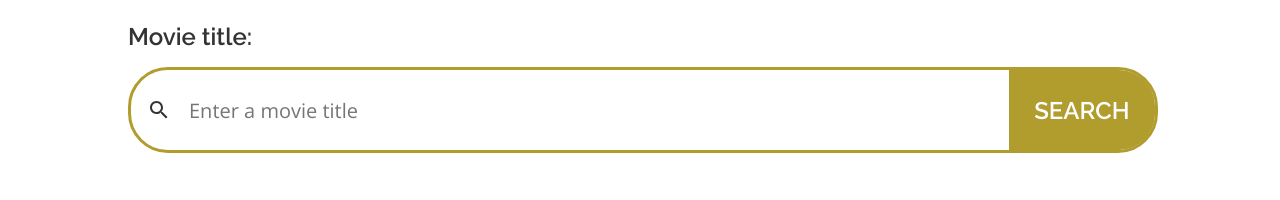
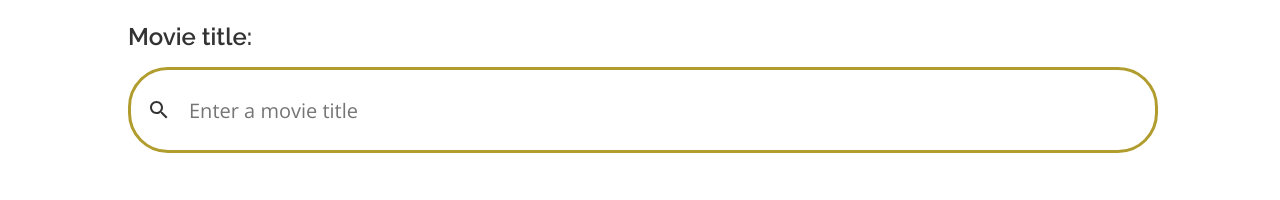
Before and after one commit to sandratoh/shoppies, a React (Create React App) app: page / in a window 1280 px wide. Shown: the part 178-378 px from the top of the page. Built offline with nearby package versions, Linux system fonts and the light colour scheme; no server answers.

Commit message:
Remove unused search bar cta with working autocomplete result list

```diff
--- a/src/components/SearchBar.scss
+++ b/src/components/SearchBar.scss
@@ -18,7 +18,7 @@
 }
 
 .search-bar--input {
-  @include height-width(95%, 100%);
+  @include height-width(95%, 80%);
   @include typography-style($body-font, 20px, $regular-weight);
   display: flex;
   border: none;
--- a/src/components/SearchBar.tsx
+++ b/src/components/SearchBar.tsx
@@ -76,9 +76,6 @@ export const SearchBar: React.FC<{}> = () => {
         onChange={event => setInput(event.target.value)}
         onFocus={handleFocus}
       ></input>
-      <SearchButton
-        onClick={() => console.log('will remove this button soon')}
-      />
     </form>
   );
 };
```
